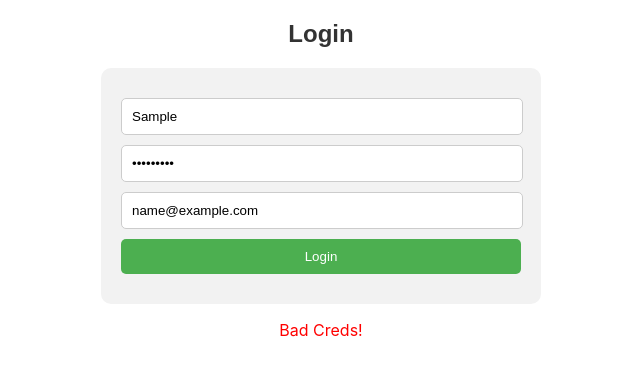
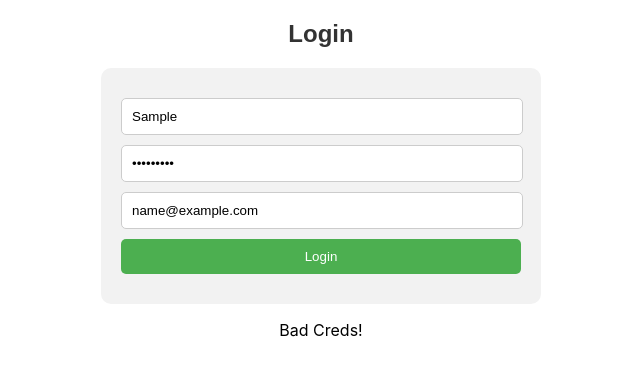
Before and after one commit to iamMseyed/my-react-app, a React (Create React App) app: page / in a window 1280 px wide. Both pictures are taken after typing "Sample", "Sample123", "name@example.com" into the empty fields and a click on the button "Login". Shown: the top 376 px of the page, without its empty margins (319-959 px from the left). Built offline with nearby package versions, Linux system fonts and the light colour scheme.

Commit message:
updated error msgs

```diff
--- a/src/AccessController.js
+++ b/src/AccessController.js
@@ -1,7 +1,7 @@
 import { useState,createContext } from "react";
 
-import Login from "./Login";
-import Dashboard from "./Dashboard";
+import Login from "./Login"; // share context to this
+import Dashboard from "./Dashboard"; // and this
 
 const UserContext = createContext();
 
@@ -14,11 +14,13 @@ const users =[
 ];
 
  function AccessController(){
-    const[authUser,setAuthUser] = useState(null);
-    const[email,setEmail]=useState("");
+    const[authUser,setAuthUser] = useState(null); // set authUser as null initially
+    const[email,setEmail]=useState(""); // set email as empty
+    const[error, setError] = useState("");
 
     return (
-        <UserContext.Provider value={{authUser,setAuthUser,users,email,setEmail}}>
+        //share the details with the components below and store in context
+        <UserContext.Provider value={{authUser,setAuthUser,users,email,setEmail,error,setError}}>
             {authUser?<Dashboard/>:<Login/>}
         </UserContext.Provider>
     )
--- a/src/Dashboard.js
+++ b/src/Dashboard.js
@@ -3,16 +3,19 @@ import { useContext } from 'react';
 import { UserContext } from './AccessController';
 
 function Dashboard() {
-    const { authUser,setAuthUser,email,setEmail } = useContext(UserContext);
+    const { authUser,setAuthUser,email,setEmail,setError} = useContext(UserContext); // get details from context
+    // skip this code here and move down, this is called in return part
+    // so the code came to return and ther we are calling it, this is called once logout button is hit, now setAuthUser to null and email to null and set success msg too
     const handleLogout = () => {
         setAuthUser(null);
         setEmail("");
+        setError("Logged Out Successfully!");
     };
 
-    if (!authUser) {
+    if (!authUser) { // if the user is not logged, show this message
         return <p>No user is logged in.</p>;
     }
-
+// else show this
     return (
         <form>
             <h2>Dashboard</h2>
@@ -20,6 +23,10 @@ function Dashboard() {
             <p>Email: {email}</p>
             <button onClick={handleLogout}>Logout</button>
         </form>
+
+        /*authuser has un and pw, but email is in seperate varibale. thus using two different names. once clicked on logout, call handleLogout method
+
+        */
     );
 }
 
--- a/src/Login.js
+++ b/src/Login.js
@@ -4,42 +4,50 @@ import {UserContext } from './AccessController';
 import InputField from './InputField';
 
 function Login() {
-    const {users,setAuthUser,setEmail} = useContext(UserContext);
-    const [username, setUsername] = useState("");
-    const [password, setPassword] = useState("");
-    const [email, setUpdateEmail] = useState("");
-    const [error, setError] = useState("");
+    const {users,setAuthUser,setEmail,error,setError} = useContext(UserContext); // get the details stored in UserContext context. we don't need authUser here we need setAuthUser, thus importing that only
+    const [username, setUsername] = useState(""); // initially set username
+    const [password, setPassword] = useState(""); // password
+    const [email, setUpdateEmail] = useState(""); // email
+    //const [error, setError] = useState(""); // and error to empty
 
+    // go to return part and from there watch the code moving here
     const handleLogin = (e) => {
+        //once the form is submitted, get the event (e) object and use its method preventDefault to stop form from automatically submit and reload the page
         e.preventDefault(); // don't do default action, follow the code
 
     // get details from users array object and compare with what is entered through input field
     const foundUser = users.find( (value) =>  value.username === username && value.kunz === password);
 
+    // if any user found
     if (foundUser) {
-        setAuthUser(foundUser);
-        setEmail(email);
-        setError("");
+        setAuthUser(foundUser); // setAuthUser to that user details
+        setEmail(email); // setEmail to what email was entered
+        setError(""); // if any error msg, remove
       } else {
-          setError("Bad Creds!");
+          setError("Bad Creds!"); // else setError message as bad creds
       }
     };
 
     return (
         <div>
+
             <h2>Login</h2>
             <form onSubmit={handleLogin}>
                 <InputField label="username" type="text" name = 'username' placeholder='username' value={username} onChange={setUsername} />
                 <InputField label="password" type="password" name = 'password' placeholder='password' value={password} onChange={setPassword} />
                 <InputField label="email" type="email" name = 'email' placeholder='email' value={email} onChange={setUpdateEmail} />
-                <button  type="submit">Login</button>
+                <button type="submit">Login</button>
             </form>
-            {error && (
+            {error && ( // if error is set, print this too
                 <div>
-                    <p style={{ color: 'red' }}>{error}</p>
+                    <p>{error}</p>
                 </div>
             )}
         </div>
+
+        /*  Get the username, password, email and use the InputField component, onchange get what the user entered and call handleLogin
+            method once form is submitted if error, put that in error msg
+            */
     );
 }
 
```
